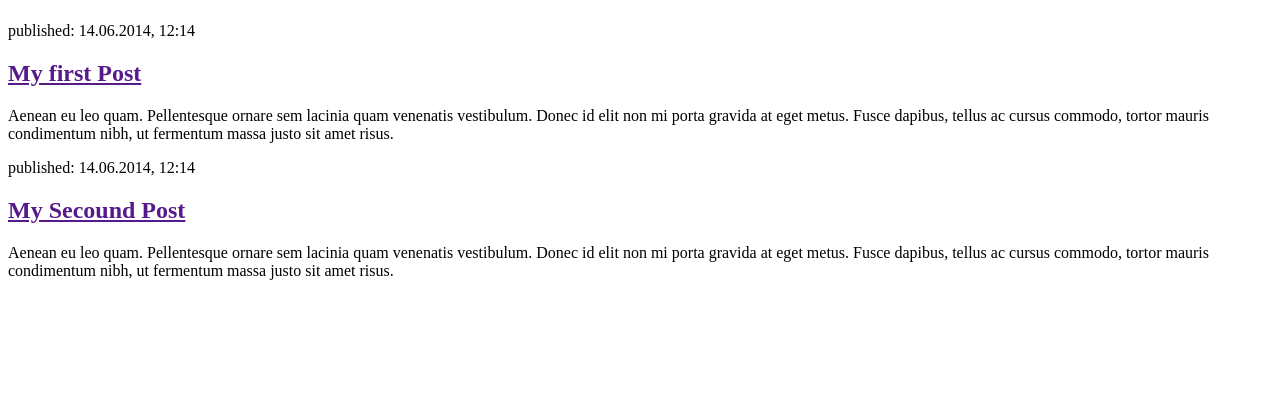
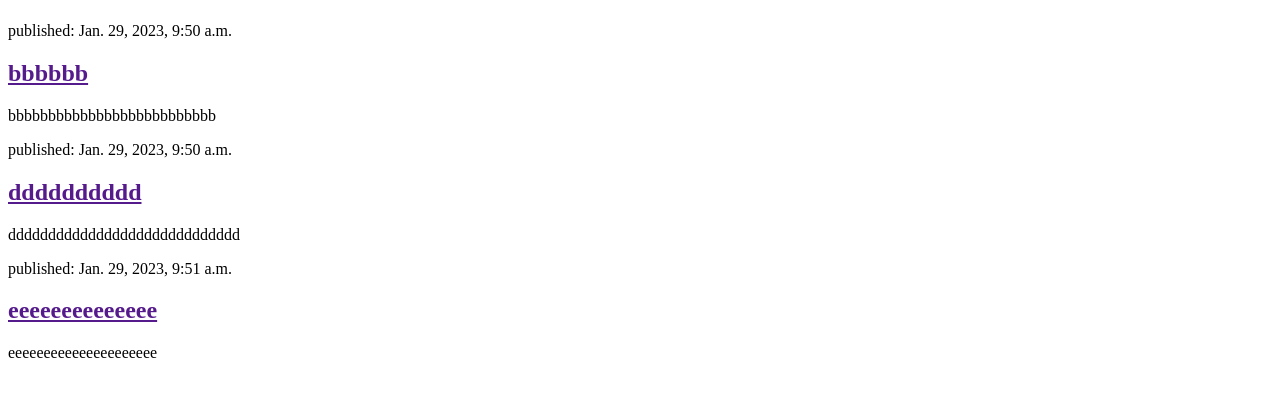
Before and after one commit to sk-tamahino/my-first-blog, a Django app: page / in a window 1280 px wide. Shown: the part 58-455 px from the top of the page. Run offline with Django 3.2, Linux system fonts and the light colour scheme; data comes from the database, SQL or seed files in the repository; both versions use the stored data as it was after the commit.

Commit message:
Modified templates to display posts from database.

```diff
--- a/blog/models.py
+++ b/blog/models.py
@@ -13,5 +13,5 @@ class Post(models.Model):
         self.published_date = timezone.now()
         self.save
 
-    def __self__(self):
+    def __str__(self):
         return self.title
--- a/blog/templates/blog/post_list.html
+++ b/blog/templates/blog/post_list.html
@@ -7,16 +7,12 @@
             <h1><a href="/">Django Girls Blog</a></h1>
         </header>
 
-        <article>
-            <time>published: 14.06.2014, 12:14</time>
-            <h2><a href="">My first Post</a></h2>
-            <p>Aenean eu leo quam. Pellentesque ornare sem lacinia quam venenatis vestibulum. Donec id elit non mi porta gravida at eget metus. Fusce dapibus, tellus ac cursus commodo, tortor mauris condimentum nibh, ut fermentum massa justo sit amet risus.</p>
-        </article>
-
-        <article>
-            <time>published: 14.06.2014, 12:14</time>
-            <h2><a href="">My Secound Post</a></h2>
-            <p>Aenean eu leo quam. Pellentesque ornare sem lacinia quam venenatis vestibulum. Donec id elit non mi porta gravida at eget metus. Fusce dapibus, tellus ac cursus commodo, tortor mauris condimentum nibh, ut fermentum massa justo sit amet risus.</p>
-        </article>
+        {% for post in posts %}
+            <article>
+                <time>published: {{ post.published_date }}</time>
+                <h2><a href="">{{ post.title }}</a></h2>
+                <p>{{ post.text|linebreaksbr }}</p>
+            </article>
+        {% endfor %}
     </body>
 </html>
--- a/blog/views.py
+++ b/blog/views.py
@@ -1,5 +1,8 @@
 from django.shortcuts import render
+from django.utils import timezone
+from .models import Post
 
 # Create your views here.
 def post_list(request):
-    return render(request, 'blog/post_list.html', {})
+    posts = Post.objects.filter(published_date__lte=timezone.now()).order_by('published_date')
+    return render(request, 'blog/post_list.html', {"posts":posts})
```
Also changed, not shown: db.sqlite3.
